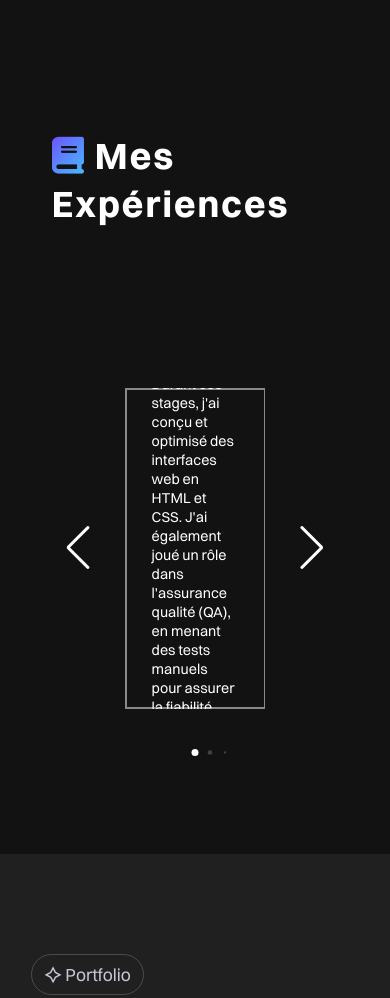
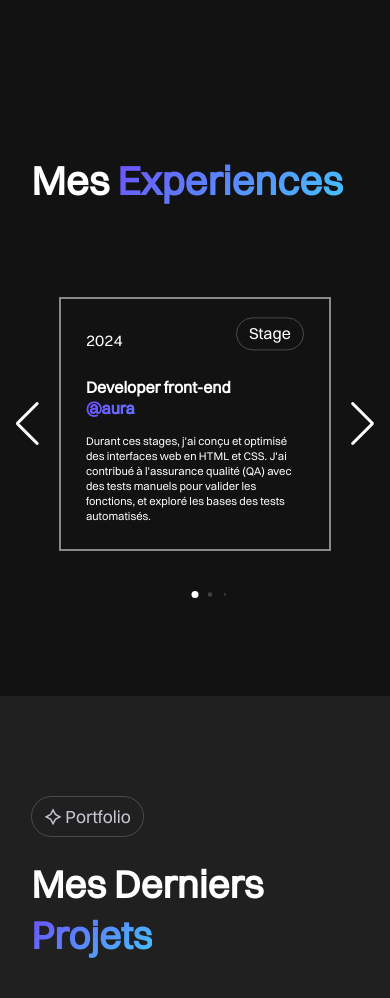
Before and after one commit to Leywin-Anthony/leywin-anthony.github.io, a plain HTML site: page index.html in a window 390 px wide. Shown: the part 2980-3978 px from the top of the page. Drawn offline with nearby package versions, Linux system fonts and the light colour scheme.

Commit message:
partie experiennces a jour a voir si des bug arrive

```diff
--- a/assets/style/layout/_experience.scss
+++ b/assets/style/layout/_experience.scss
@@ -164,44 +164,57 @@
 .title-section {
   padding-bottom: 10px;
   @media screen and (max-width: 1600px) {
-    padding: 100px 3% 80px;
+    padding: 100px 8% 0px;
   }
   h2 {
-    font-family: "switzer-bold";
+    margin-top: 22px;
+    font-size: var(--h2-font);
     text-transform: capitalize;
-    letter-spacing: 2px;
-    font-weight: 600;
-    font-size: var(--h2-font);
-    margin-bottom: 40px;
-    padding-left: 40px;
 
-    @include title;
-    font-size: var(--h2-font);
-
-    @media screen and (max-width: 1050px) {
-      font-size: 2.7rem;
+    @media screen and (max-width: 1000px) {
+      font-size: 2.8rem;
     }
-    @media screen and (max-width: 600px) {
-      font-size: 2.3rem;
+    @media screen and (max-width: 620px) {
+      font-size: 2.5rem;
     }
-
     span {
-      background: -webkit-linear-gradient(135deg, #45c3fe 0%, #6e4ffc 100%);
-      -webkit-background-clip: text;
-      -webkit-text-fill-color: transparent;
+      @include bg-repeat;
     }
   }
 }
+
 .section_3 {
-  padding-top: 40px;
   display: flex;
   align-items: center;
   min-height: 40vh;
+  padding: 80px 14% 90px;
+
+  @media screen and (max-width: 1600px) {
+    padding: 80px 4% 90px;
+  }
+  @media screen and (max-width: 1104px) {
+    padding: 90px 8% 90px;
+  }
+  @media screen and (max-width: 900px) {
+    padding: 90px 1% 90px;
+  }
+  @media screen and (max-width: 755px) {
+    padding: 90px 14% 90px;
+  }
+  @media screen and (max-width: 660px) {
+    padding: 90px 9% 90px;
+  }
+  @media screen and (max-width: 550px) {
+    padding: 90px 1% 90px;
+  }
 
   .slider-wrapper {
     overflow: hidden;
     max-width: 1100px;
     margin: 0 70px 55px;
+    @media screen and (max-width: 539px) {
+      margin: 0 55px 55px;
+    }
   }
   .swiper-pagination-bullet {
     background: #fff;
@@ -218,16 +231,20 @@
     color: #fff;
     user-select: none;
     width: 400px;
-    max-height: 38vh;
-    min-height: 38vh;
+    max-height: 37vh;
+    min-height: 35vh;
     padding: 25px;
-    // border-radius: 8px;
     border: 2px solid rgba(255, 255, 255, 0.5);
     display: flex;
     align-items: center;
     justify-content: center;
     flex-direction: column;
-    // border: 2px solid #fff;
+    @media screen and (max-width: 1100px) {
+      min-height: 25vh;
+    }
+    @media screen and (max-width: 770px) {
+      min-height: 30vh;
+    }
 
     .top-container {
       display: flex;
@@ -243,11 +260,25 @@
         border-radius: 17px;
         color: var(--text-color);
         transform: translateY(-20%);
+        @media screen and (max-width: 450px) {
+          padding: 5px 12px;
+        }
       }
     }
     .bot-container {
       width: 100%;
-      margin-bottom: 15px;
+
+      h3 {
+        @media screen and (max-width: 820px) {
+          font-size: 1rem;
+        }
+        @media screen and (max-width: 700px) {
+          font-size: 1.2rem;
+        }
+        @media screen and (max-width: 450px) {
+          font-size: 1rem;
+        }
+      }
       h4 {
         background: -webkit-linear-gradient(135deg, #45c3fe 0%, #6e4ffc 100%);
         -webkit-background-clip: text;
@@ -256,6 +287,16 @@
       p {
         font-size: 0.9rem;
         margin-top: 15px;
+
+        @media screen and (max-width: 1300px) {
+          font-size: 0.8rem;
+        }
+        @media screen and (max-width: 1100px) {
+          font-size: 0.9rem;
+        }
+        @media screen and (max-width: 450px) {
+          font-size: 0.7rem;
+        }
       }
     }
   }
--- a/index.html
+++ b/index.html
@@ -262,11 +262,12 @@
         </div>
       </section> -->
       <section class="title-section">
-        <h2>
+        <h2>Mes <span>experiences</span></h2>
+        <!-- <h2>
           <span><i class="fa-solid fa-book"></i></span> Mes expériences
-        </h2>
+        </h2> -->
       </section>
-    <section class="section_3" id="book">
+      <div class="section_3" id="book">
 
         <!-- <div class="header-experience">
 
@@ -289,11 +290,10 @@
                     </a>
                   </h4>
                   <p>
-                Durant ces stages, j'ai conçu et optimisé des interfaces web
-                 en HTML et CSS. J'ai également joué un rôle dans
-                l'assurance qualité (QA), en menant des tests manuels pour
-                assurer la fiabilité des fonctionnalités, tout en explorant les
-                bases des tests automatisés.
+                    Durant ces stages, j'ai conçu et optimisé des interfaces
+                    web en HTML et CSS. J'ai contribué à l'assurance qualité
+                    (QA) avec des tests manuels pour valider les fonctions,
+                    et exploré les bases des tests automatisés.
                   </p>
                 </div>
               </div>
@@ -313,10 +313,10 @@
                     </a>
                   </h4>
                   <p>
-                  Pendant ce stage, j'ai travaillé sur le développement front-end
-                  en HTML et j'ai appris à utiliser SCSS pour gérer les styles de
-                  manière plus efficace. J'ai également renforcé mes compétences
-                  en JavaScript en participant à divers projets.
+                    Pendant ce stage, j'ai travaillé sur le développement
+front-end en HTML et appris à utiliser SCSS pour mieux
+gérer les styles. J'ai renforcé mes compétences en
+JavaScript à travers divers projets concrets.
                   </p>
                 </div>
               </div>
@@ -336,11 +336,10 @@
                     </a>
                   </h4>
                   <p>
-                  Pendant ce stage, j'ai beaucoup travaillé en JavaScript,
-                  notamment en intégrant des API pour améliorer les
-                  fonctionnalités des applications web. J'ai également continué à
-                  développer des interfaces front-end, avec mes compétences en
-                  HTML et CSS.
+                    Pendant ce stage, j'ai travaillé en JavaScript en
+intégrant des API pour enrichir les fonctionnalités
+web. J'ai aussi développé des interfaces front-end
+avec HTML et CSS tout en progressant techniquement.
                   </p>
                 </div>
               </div>
@@ -349,7 +348,8 @@
             <div class="swiper-slide-button swiper-button-prev"></div>
             <div class="swiper-slide-button swiper-button-next"></div>
           </div>
-    </section>
+        </div>
+      </div>
 
     <!-- ============= Project  ============== -->
 
--- a/script.js
+++ b/script.js
@@ -19,10 +19,10 @@ const swiper = new Swiper(".slider-wrapper", {
     0: {
       slidesPerView: 1,
     },
-    700: {
+    755: {
       slidesPerView: 2,
     },
-    1364: {
+    1104: {
       slidesPerView: 3,
     },
   },
```
Also changed, not shown: index.js (+0 -37 lines), assets/style/index.css, 1 other file. Lines whose indentation alone changed are shown as unchanged.
